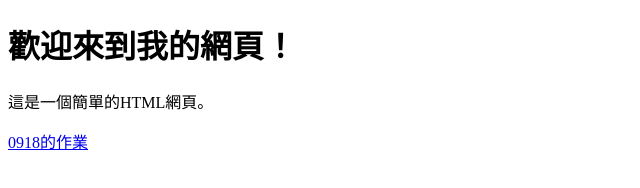
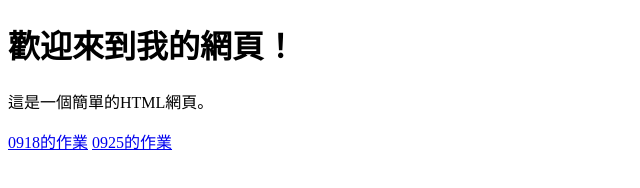
Before and after one commit to KoakumaII/Koakuma-2, a plain HTML site: page index.html in a window 1280 px wide. Shown: the whole page, without its empty margins (0-640 px from the left). Drawn offline with Linux system fonts and the light colour scheme.

Commit message:
Update index.html

```diff
--- a/index.html
+++ b/index.html
@@ -7,5 +7,6 @@
     <h1>歡迎來到我的網頁！</h1>
     <p>這是一個簡單的HTML網頁。</p>
     <a href="0918.html" target="_blank">0918的作業</a>
+    <a href="0925.html" target="_blank">0925的作業</a>
 </body>
 </html>
```
